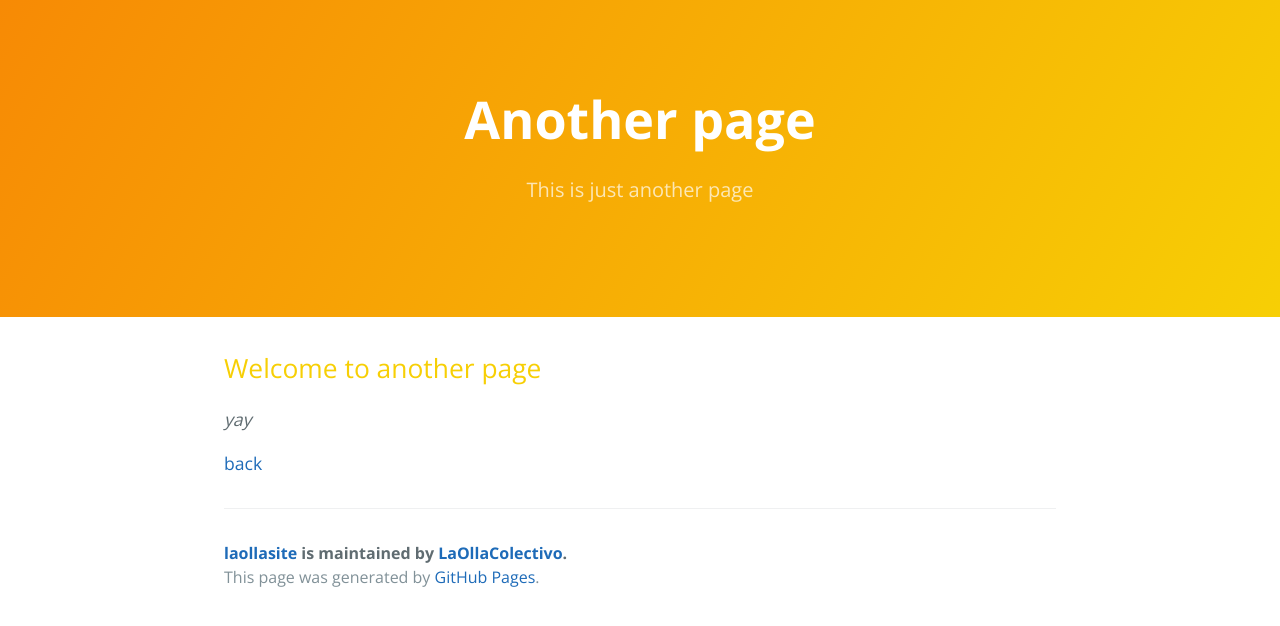
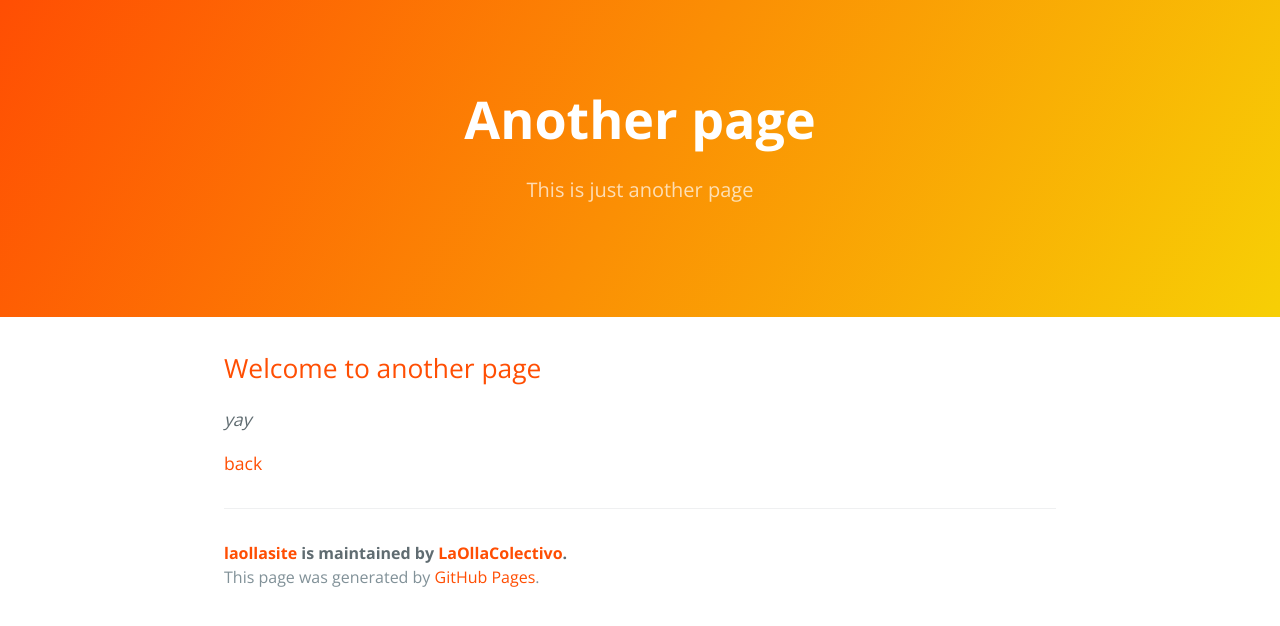
Before and after one commit to LaOllaColectivo/laollasite, a Jekyll site: the page built from another-page.md, in a window 1280 px wide. Shown: the top 626 px of the page. Built offline with Jekyll 4.4.1, drawn with Linux system fonts in a browser that asks for light colours.

Commit message:
Update variables.scss
Secondary color change

```diff
--- a/_sass/variables.scss
+++ b/_sass/variables.scss
@@ -5,12 +5,12 @@ $medium-breakpoint: 42em !default;
 // Headers
 $header-heading-color: #fff !default;
 $header-bg-color: #f7cf05 !default;
-$header-bg-color-secondary: #f78a05 !default;
+$header-bg-color-secondary: #ff4e03 !default;
 
 // Text
-$section-headings-color: #f7cf05 !default;
+$section-headings-color: #ff4e03 !default;
 $body-text-color: #606c71 !default;
-$body-link-color: #1e6bb8 !default;
+$body-link-color: #ff4e03 !default;
 $blockquote-text-color: #819198 !default;
 
 // Code
```
